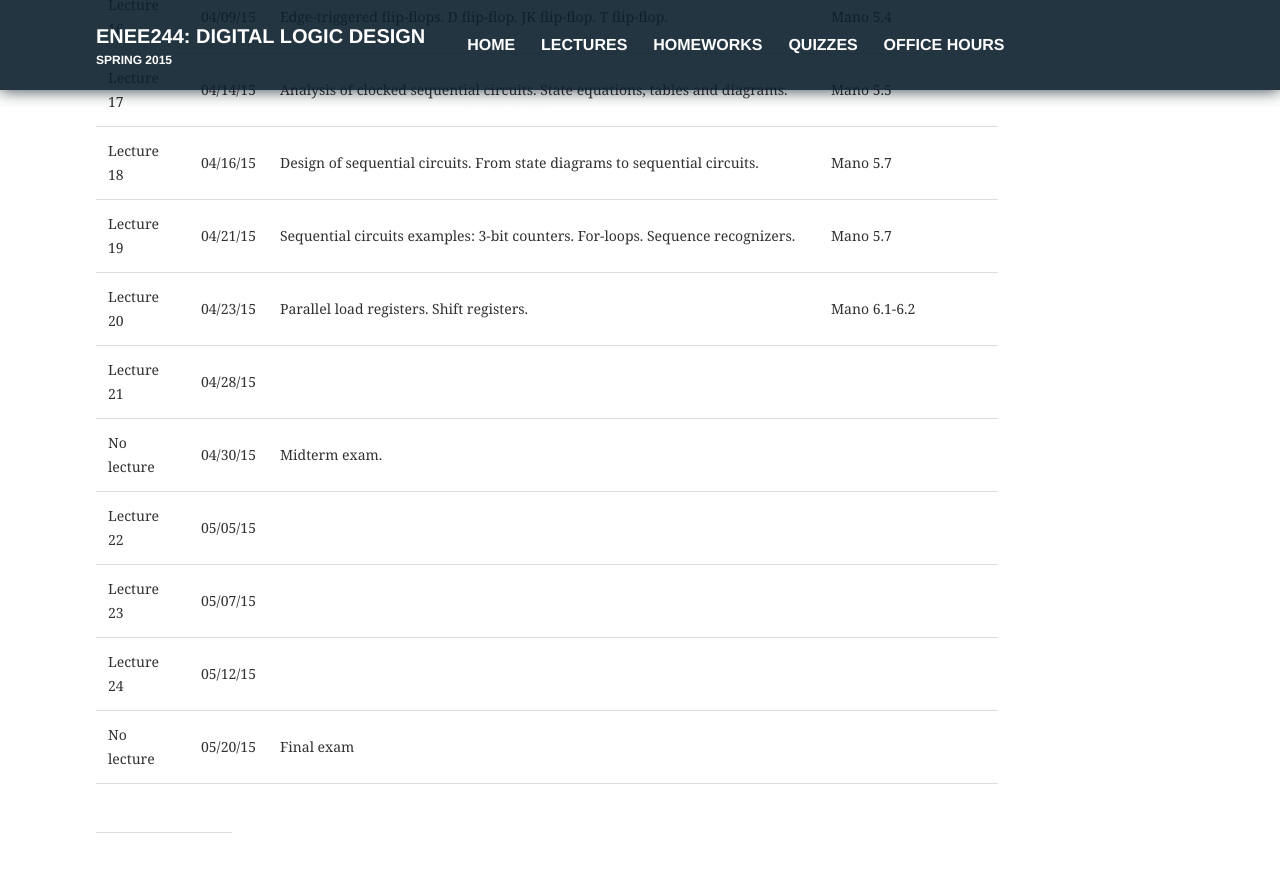
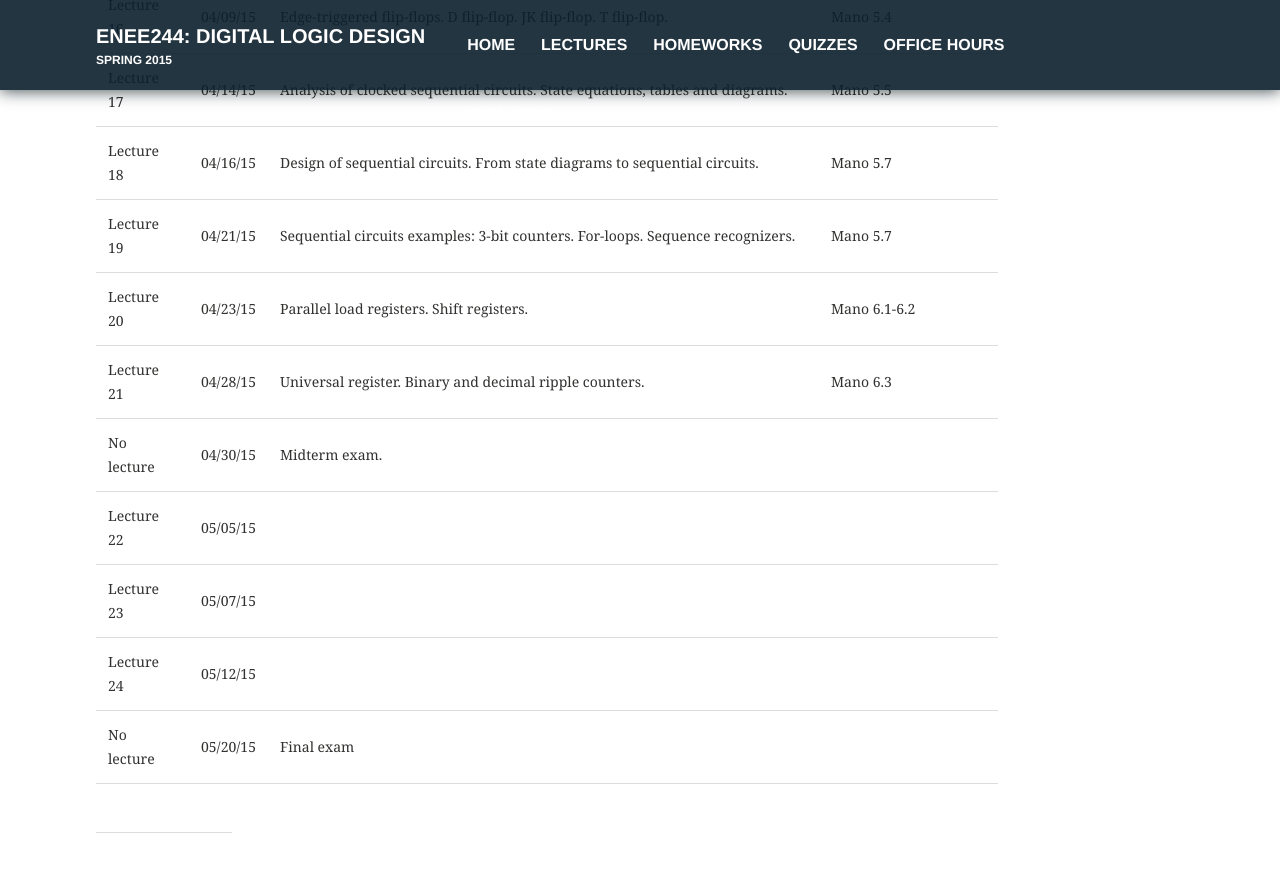
Before and after one commit to enee244/enee244.github.io, a Jekyll site: the page built from lectures/index.md, in a window 1280 px wide and 900 px high, scrolled down 1916 px. Shown: the top 872 px of the window. Built offline with Jekyll 4.4.1, drawn with Linux system fonts in a browser that asks for light colours.

Commit message:
Update index.md

```diff
--- a/lectures/index.md
+++ b/lectures/index.md
@@ -36,7 +36,7 @@ published: true
 |Lecture 18 |04/16/15 | Design of sequential circuits. From state diagrams to sequential circuits. | Mano 5.7
 |Lecture 19 |04/21/15 | Sequential circuits examples: 3-bit counters. For-loops. Sequence recognizers. | Mano 5.7
 |Lecture 20 |04/23/15 | Parallel load registers. Shift registers.| Mano 6.1-6.2
-|Lecture 21 |04/28/15 ||
+|Lecture 21 |04/28/15 | Universal register. Binary and decimal ripple counters.| Mano 6.3
 |No lecture |04/30/15 | Midterm exam. |
 |Lecture 22|05/05/15 ||
 |Lecture 23|05/07/15 ||
```
